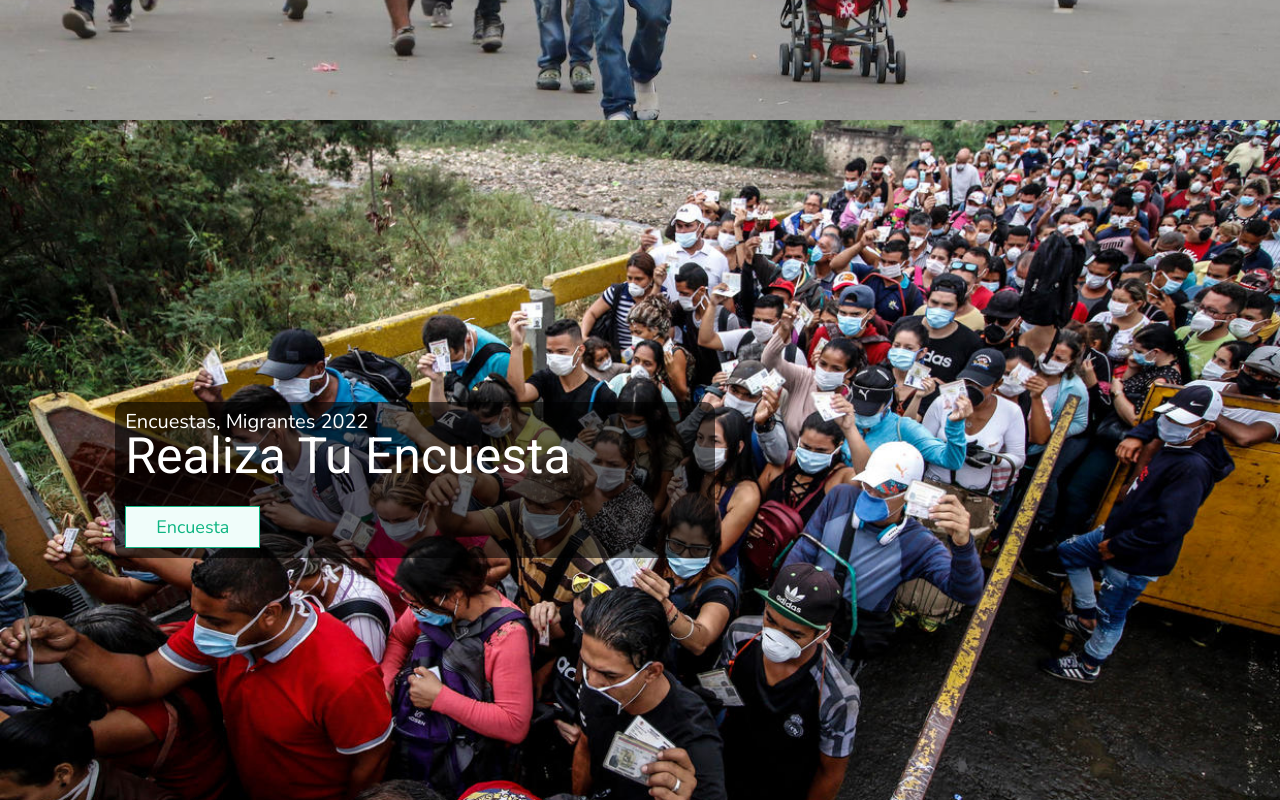
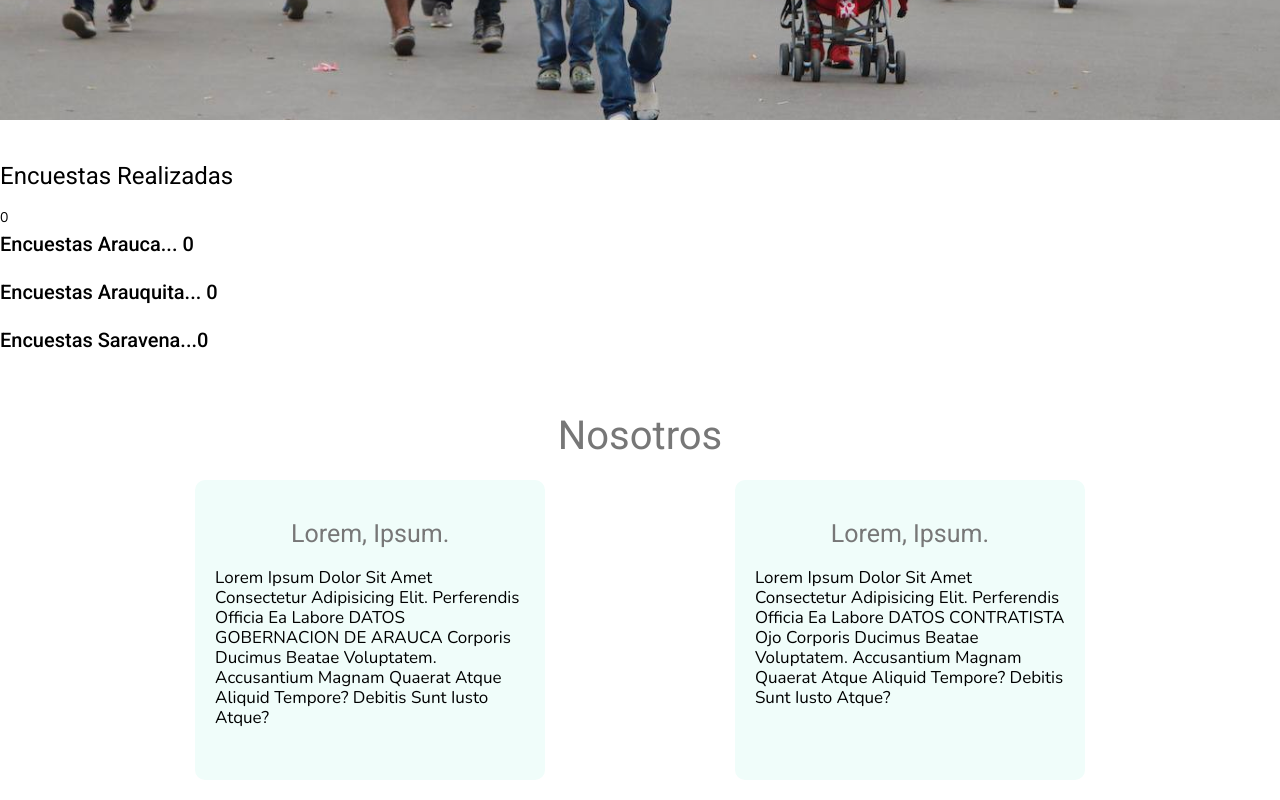
Before and after one commit to Christianlazo11/Frontend_Migrantes, an Angular app: page /inicio in a window 1280 px wide. Shown: the part 600-1400 px from the top of the page. Built offline with nearby package versions, Linux system fonts and the light colour scheme; a web font is replaced by a local one.

Commit message:
nuevos cambios

```diff
--- a/src/app/models/survey.model.ts
+++ b/src/app/models/survey.model.ts
@@ -41,8 +41,6 @@ export class ModelSurvey {
     tipo_ayuda_recibida_CI?: string;
     situa_especial_retornado?: string;
 
-
-
     causal_de_retorno?: string;
     años_estancia_vzla?: string;
 
--- a/src/app/templates/home/home.component.html
+++ b/src/app/templates/home/home.component.html
@@ -4,15 +4,15 @@
     <div class="swiper-wrapper">
       <div class="swiper-slide slide slide01">
         <div class="content">
-          <span>encuestas, migrantes 2022</span>
+          <span>Encuestas, migrantes 2022</span>
           <h3>Realiza Tu encuesta</h3>
           <a href="login.html" class="btn">Encuesta</a>
         </div>
       </div>
-
+<!-- Home Sections Starts
       <div class="swiper-slide slide slide02">
         <div class="content">
-          <span>encuestas, migrantes 2022</span>
+          <span>Encuestas, migrantes 2022</span>
           <h3>Realiza Tu encuesta</h3>
           <a href="login.html" class="btn">Encuesta</a>
         </div>
@@ -20,11 +20,28 @@
 
       <div class="swiper-slide slide slide03">
         <div class="content">
-          <span>encuestas, migrantes 2022</span>
+          <span>Encuestas, migrantes 2022</span>
           <h3>Realiza Tu encuesta</h3>
           <a href="login.html" class="btn">Encuesta</a>
         </div>
+      </div>   -->
+
+      <div>
+
+
+        <div class="Resumen">
+          <br/>
+        <br/>
+              <span><h1>Encuestas Realizadas</h1></span>{{total_encuestas}}
+        <h2>Encuestas Arauca... {{encuestas_Arauca}}</h2>
+        <h2>Encuestas Arauquita... {{encuestas_Arauquita}}</h2>
+        <h2>Encuestas Saravena...{{encuestas_Saravena}}</h2>
       </div>
+
+      </div>
+
+
+
     </div>
 
     <div class="swiper-pagination"></div>
--- a/src/app/templates/home/home.component.ts
+++ b/src/app/templates/home/home.component.ts
@@ -8,6 +8,11 @@ import { SurveyService } from 'src/app/services/survey.service';
   styleUrls: ['./home.component.css'],
 })
 export class HomeComponent implements OnInit {
+
+total_encuestas: number=0;
+encuestas_Arauca: number=0;
+encuestas_Arauquita: number=0;
+encuestas_Saravena: number=0;
 
   @HostListener('window:beforeunload')
   onUnLoad(){
```
